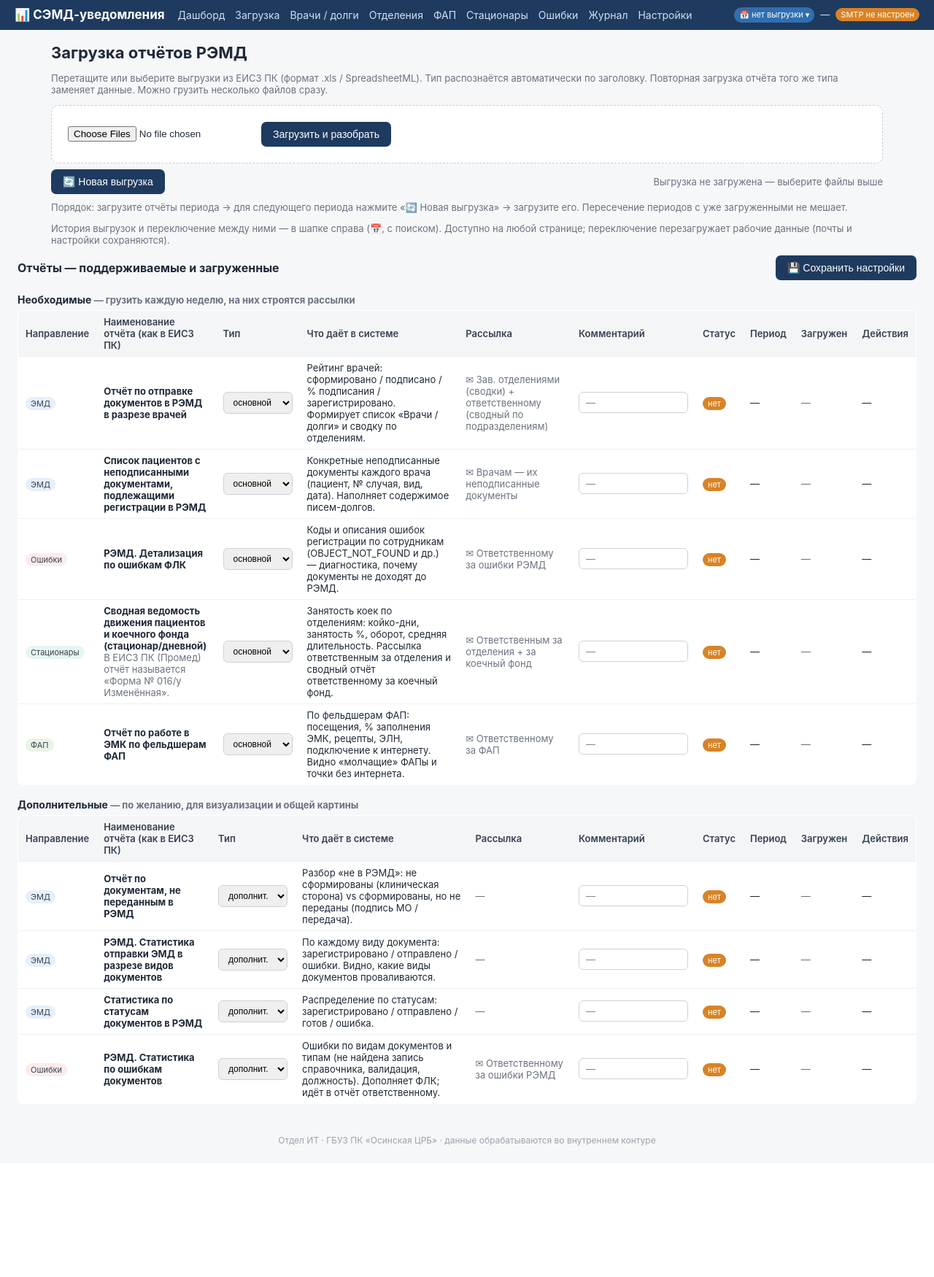
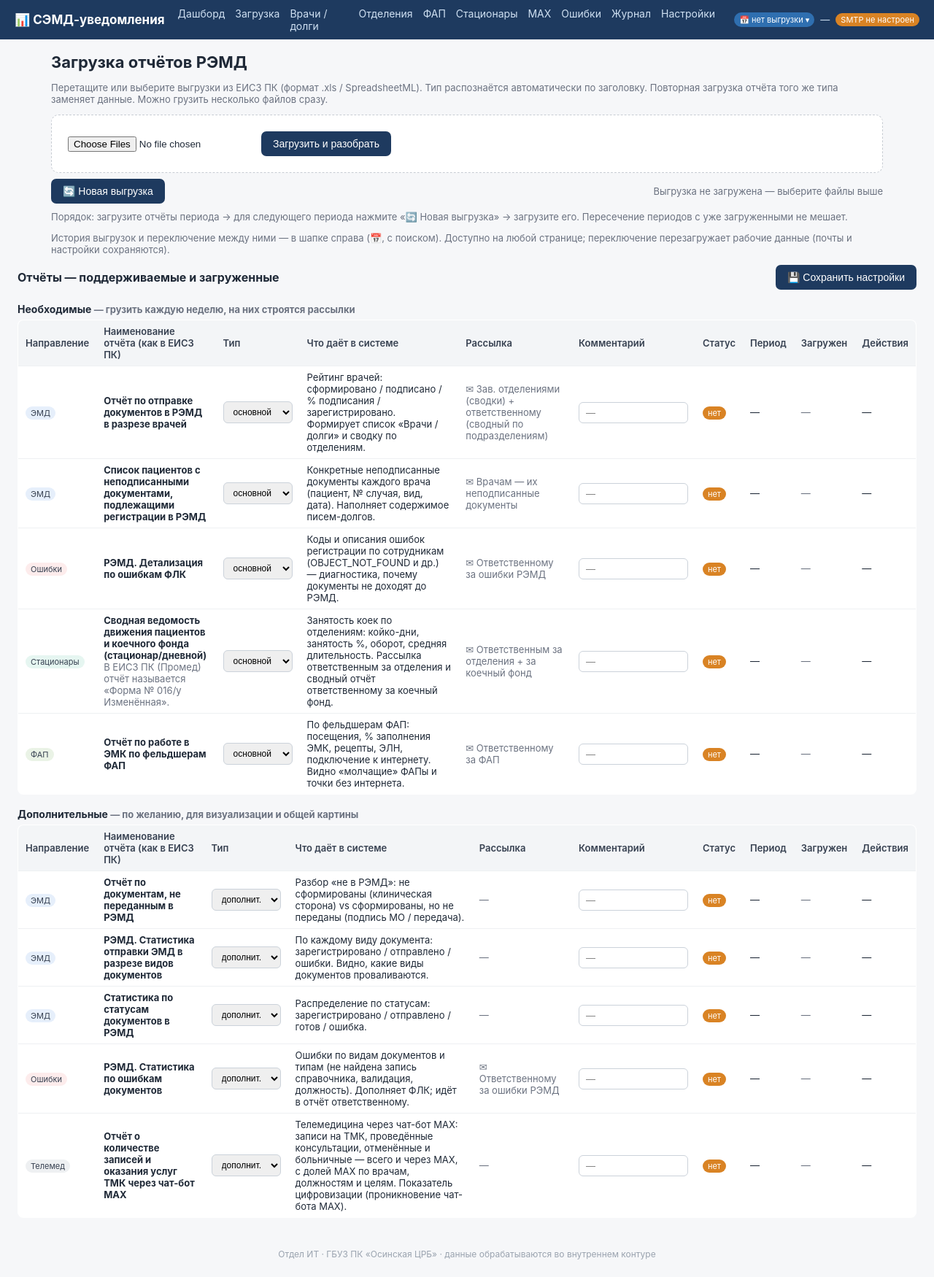
Before and after one commit to Aki-shin/semd-notify, a Flask app: page /upload in a window 1280 px wide. Shown: the whole page at 73% size. Before the commit the page ends 1570 px from the top, so only its background shows below. Run offline with Flask 3, Linux system fonts and the light colour scheme; data comes from the database, SQL or seed files in the repository; data that the repository does not hold is empty.

Commit message:
MAX: вкладка «записи и услуги ТМК через чат-бот»
Новый тип отчёта и отдельная вкладка для телемедицины через чат-бот MAX
(показатель цифровизации — проникновение бота).

- parser: detect_type распознаёт «…ТМК через чат-бот MAX»; _parse_max
  берёт листовые строки сводной раскладки (МО→должность→врач→цель),
  пропуская «Итого по»/заголовки/нумерацию; проценты не хранит.
- storage: таблица max_tmk, запись в replace_report, сброс/переразбор;
  агрегаты max_totals + max_by_doctor/position/purpose со свёрткой и
  пересчётом долей через MAX (проценты нельзя усреднять).
- app: тип max в RTYPE_RU/LOADABLE/REPORTS_INFO, группа «Телемед»,
  маршрут /max.
- templates: вкладка MAX (карточки + разрезы по врачам/должностям/целям,
  цвет доли: синий ≥80%, красный <50%), ссылка в навигации.

Проверено на реальном отчёте (H1 2026): суммы листьев и всех разрезов
совпадают с итоговой строкой (записи 174/139, проведено 86/16,
отменено 42/23, больничных 10, 16 врачей); загрузка через UI и
переразбор из истории периодов работают.

Co-Authored-By: Claude Opus 4.8 (1M context) <noreply@anthropic.com>

```diff
--- a/app.py
+++ b/app.py
@@ -41,11 +41,12 @@ RTYPE_RU = {
     "docerr": "Ошибки по видам документов",
     "status": "Статусы документов",
     "koiki": "Стационары (занятость коек)",
+    "max": "MAX — записи и ТМК через чат-бот",
     "state": "Состояние по ЭМД",
     "unknown": "Не распознан",
 }
 LOADABLE = ("vrachi", "debts", "flk", "notrans",
-            "fap", "vidy", "docerr", "status", "koiki")
+            "fap", "vidy", "docerr", "status", "koiki", "max")
 
 # Справочник поддерживаемых отчётов: точное наименование (как в ЕИСЗ ПК) и что даёт в системе.
 REPORTS_INFO = [
@@ -94,6 +95,12 @@ REPORTS_INFO = [
               "Рассылка ответственным за отделения и сводный отчёт ответственному за коечный фонд.",
      "section": "Страница «Стационары»",
      "note": "В ЕИСЗ ПК (Промед) отчёт называется «Форма № 016/у Изменённая»."},
+    {"key": "max",
+     "title": "Отчёт о количестве записей и оказания услуг ТМК через чат-бот MAX",
+     "gives": "Телемедицина через чат-бот MAX: записи на ТМК, проведённые консультации, отменённые "
+              "и больничные — всего и через MAX, с долей MAX по врачам, должностям и целям. "
+              "Показатель цифровизации (проникновение чат-бота MAX).",
+     "section": "Страница «MAX»"},
 ]
 
 # Классификация отчётов на странице загрузки.
@@ -101,11 +108,11 @@ REPORTS_INFO = [
 REPORT_GROUP = {
     "vrachi": "ЭМД", "debts": "ЭМД", "notrans": "ЭМД", "vidy": "ЭМД", "status": "ЭМД",
     "flk": "Ошибки", "docerr": "Ошибки",
-    "fap": "ФАП", "koiki": "Стационары",
+    "fap": "ФАП", "koiki": "Стационары", "max": "Телемед",
 }
 # Необходимые — на них строятся еженедельные рассылки; остальные дополнительные (визуализация/общая картина).
 REPORT_REQUIRED = {"vrachi", "debts", "flk", "fap", "koiki"}
-REPORT_GROUP_ORDER = {"ЭМД": 0, "Ошибки": 1, "Стационары": 2, "ФАП": 3}
+REPORT_GROUP_ORDER = {"ЭМД": 0, "Ошибки": 1, "Стационары": 2, "ФАП": 3, "Телемед": 4}
 # Кому уходит рассылка по отчёту (если уходит). Отчётов здесь нет → рассылки нет, только визуализация.
 REPORT_MAILING = {
     "debts": "Врачам — их неподписанные документы",
@@ -558,6 +565,16 @@ def fap_report_send():
     return redirect(url_for("fap"))
 
 
+@app.route("/max")
+def max_page():
+    return render_template("max.html",
+                           totals=storage.max_totals(),
+                           by_doctor=storage.max_by_doctor(),
+                           by_position=storage.max_by_position(),
+                           by_purpose=storage.max_by_purpose(),
+                           period=storage.report_period("max"))
+
+
 @app.route("/koiki")
 def koiki():
     cum = storage.koiki_cumulative()
--- a/parser.py
+++ b/parser.py
@@ -9,6 +9,7 @@
   - flk      : «РЭМД. Детализация по ошибкам ФЛК»
   - status   : «Статистика по статусам документов в РЭМД» (воронка дашборда)
   - koiki    : «Сводная ведомость движения пациентов и коечного фонда»
+  - max      : «Отчёт о количестве записей и оказания услуг ТМК через чат-бот MAX»
 """
 import re
 import datetime
@@ -76,6 +77,8 @@ def detect_type(rows):
     head = " ".join(
         (r.get(1, "") or "") for r in rows[:6]
     ).lower()
+    if "чат-бот" in head and "тмк" in head:
+        return "max"
     if "фельдшерам фап" in head or "работе в эмк" in head:
         return "fap"
     if "в разрезе врачей" in head:
@@ -182,6 +185,8 @@ def parse(path):
         res["records"] = _parse_docerr(rows)
     elif rtype == "status":
         res["records"] = _parse_status(rows)
+    elif rtype == "max":
+        res["records"] = _parse_max(rows)
     return res
 
 
@@ -408,3 +413,38 @@ def _parse_koiki(rows):
             "day": 1 if ("дневн" in low or "пациенто" in low) else 0,
         })
     return out
+
+
+def _parse_max(rows):
+    """«Отчёт о количестве записей и оказания услуг ТМК через чат-бот MAX».
+    Сводная (pivot) раскладка: МО → Должность → Врач → строки по «Цели консультации»,
+    с промежуточными строками «Итого по …» и заголовками групп. Берём только
+    ЛИСТОВЫЕ строки (у них № п/п — число), агрегаты и заголовки пропускаем.
+    Колонки (с учётом ss:Index):
+      c1 № п/п, c3 должность, c4 врач, c5 цель консультации,
+      c6 записей на ТМК всего,  c7 из них через чат-бот MAX,
+      c9 отменённых записей всего, c10 из них через MAX,
+      c12 проведённых ТМК всего,   c13 из них через MAX,
+      c15 больничных листов, закрытых через MAX.
+    Проценты не храним — пересчитываем из сумм при агрегации (нельзя усреднять %)."""
+    out = []
+    for r in rows:
+        pp = (r.get(1, "") or "").strip()
+        doctor = (r.get(4, "") or "").strip()
+        # лист: № — целое, врач — ФИО (не число, не пусто); отсекает «Итого по», «ВСЕГО»,
+        # заголовки групп (одна ячейка) и строку нумерации колонок (там c4 = «4»).
+        if not pp.isdigit() or not doctor or doctor.isdigit():
+            continue
+        out.append({
+            "doctor": doctor,
+            "position": (r.get(3, "") or "").strip(),
+            "purpose": (r.get(5, "") or "").strip(),
+            "zap": int(_num(r.get(6, "")) or 0),
+            "zap_max": int(_num(r.get(7, "")) or 0),
+            "otm": int(_num(r.get(9, "")) or 0),
+            "otm_max": int(_num(r.get(10, "")) or 0),
+            "prov": int(_num(r.get(12, "")) or 0),
+            "prov_max": int(_num(r.get(13, "")) or 0),
+            "bl_max": int(_num(r.get(15, "")) or 0),
+        })
+    return out
--- a/storage.py
+++ b/storage.py
@@ -47,6 +47,10 @@ def init():
         CREATE TABLE IF NOT EXISTS koiki(
             otdelenie TEXT PRIMARY KEY, koek INTEGER, kd INTEGER, nach INTEGER,
             postup INTEGER, vyp INTEGER, pered INTEGER, umer INTEGER, kon INTEGER, day INTEGER);
+        CREATE TABLE IF NOT EXISTS max_tmk(
+            doctor TEXT, position TEXT, purpose TEXT,
+            zap INTEGER, zap_max INTEGER, otm INTEGER, otm_max INTEGER,
+            prov INTEGER, prov_max INTEGER, bl_max INTEGER);
         CREATE TABLE IF NOT EXISTS koiki_map(otdelenie TEXT PRIMARY KEY, resp TEXT, email TEXT);
         CREATE TABLE IF NOT EXISTS koiki_plan(otdelenie TEXT PRIMARY KEY, plan INTEGER DEFAULT 0);
         CREATE TABLE IF NOT EXISTS report_resp(report TEXT, email TEXT, name TEXT DEFAULT '', PRIMARY KEY(report, email));
@@ -127,6 +131,11 @@ def replace_report(rtype, filename, period, nrows, records):
             c.executemany(
                 "INSERT OR REPLACE INTO koiki(otdelenie,koek,kd,nach,postup,vyp,pered,umer,kon,day) "
                 "VALUES(:otdelenie,:koek,:kd,:nach,:postup,:vyp,:pered,:umer,:kon,:day)", records)
+        elif rtype == "max":
+            c.execute("DELETE FROM max_tmk")
+            c.executemany(
+                "INSERT INTO max_tmk(doctor,position,purpose,zap,zap_max,otm,otm_max,prov,prov_max,bl_max) "
+                "VALUES(:doctor,:position,:purpose,:zap,:zap_max,:otm,:otm_max,:prov,:prov_max,:bl_max)", records)
 
 
 def meta_all():
@@ -154,7 +163,7 @@ def reset_reports():
     init()
     with _conn() as c:
         for t in ("meta", "vrachi", "debts", "errors", "notrans",
-                  "fap", "vidy", "docerr", "status", "koiki"):
+                  "fap", "vidy", "docerr", "status", "koiki", "max_tmk"):
             c.execute(f"DELETE FROM {t}")
 
 
@@ -232,7 +241,7 @@ def switch_period(period):
 RTYPE_TABLE = {
     "vrachi": "vrachi", "debts": "debts", "flk": "errors",
     "notrans": "notrans", "fap": "fap", "vidy": "vidy",
-    "docerr": "docerr", "status": "status", "koiki": "koiki",
+    "docerr": "docerr", "status": "status", "koiki": "koiki", "max": "max_tmk",
 }
 
 
@@ -409,6 +418,69 @@ def fap_summary():
             "naprav": tot("naprav"), "recipes": tot("recipes"), "naznach": tot("naznach"),
             "eln": tot("eln"), "telemed": tot("telemed"), "er": tot("er"),
             "low": [r for r in rows if (r["pct"] or 0) < 100]}
+
+
+# --- MAX: записи и оказание услуг ТМК через чат-бот MAX (телемедицина/цифровизация) ---
+
+def _max_pct(part, whole):
+    return round(100 * part / whole, 1) if whole else None
+
+
+def _max_rows():
+    with _conn() as c:
+        return [dict(r) for r in c.execute("SELECT * FROM max_tmk")]
+
+
+def _max_agg(rows):
+    """Свёртка списка строк в суммы + пересчитанные доли через MAX (проценты нельзя усреднять)."""
+    g = {k: sum(r[k] or 0 for r in rows)
+         for k in ("zap", "zap_max", "otm", "otm_max", "prov", "prov_max", "bl_max")}
+    g["zap_pct"] = _max_pct(g["zap_max"], g["zap"])
+    g["otm_pct"] = _max_pct(g["otm_max"], g["otm"])
+    g["prov_pct"] = _max_pct(g["prov_max"], g["prov"])
+    return g
+
+
+def max_totals():
+    """Итоги по учреждению: записи/отменённые/проведённые ТМК — всего и через чат-бот MAX,
+    доли через MAX, больничные, закрытые через MAX. None — если отчёт не загружен."""
+    rows = _max_rows()
+    if not rows:
+        return None
+    g = _max_agg(rows)
+    g["n_doctors"] = len(set(r["doctor"] for r in rows))
+    g["n_rows"] = len(rows)
+    return g
+
+
+def _max_group(key):
+    """Агрегация по ключу (doctor/position/purpose) со свёрткой и пересчётом долей;
+    сортировка по числу записей на ТМК (убыв.)."""
+    rows = _max_rows()
+    groups = {}
+    for r in rows:
+        groups.setdefault((r[key] or "—"), []).append(r)
+    out = []
+    for name, rs in groups.items():
+        g = _max_agg(rs)
+        g[key] = name
+        if key == "doctor":
+            g["position"] = rs[0]["position"]  # у врача одна должность
+        out.append(g)
+    out.sort(key=lambda x: -x["zap"])
+    return out
+
+
+def max_by_doctor():
+    return _max_group("doctor")
+
+
+def max_by_position():
+    return _max_group("position")
+
+
+def max_by_purpose():
+    return _max_group("purpose")
 
 
 # --- Коечный фонд (занятость коек в стационарах) ---
--- a/templates/base.html
+++ b/templates/base.html
@@ -17,6 +17,7 @@
     <a href="{{ url_for('departments') }}">Отделения</a>
     <a href="{{ url_for('fap') }}">ФАП</a>
     <a href="{{ url_for('koiki') }}">Стационары</a>
+    <a href="{{ url_for('max_page') }}">MAX</a>
     <a href="{{ url_for('errors') }}">Ошибки</a>
     <a href="{{ url_for('send_log_page') }}">Журнал</a>
     <a href="{{ url_for('settings') }}">Настройки</a>
```
Also changed, not shown: templates/max.html (added, +87 -0 lines).
